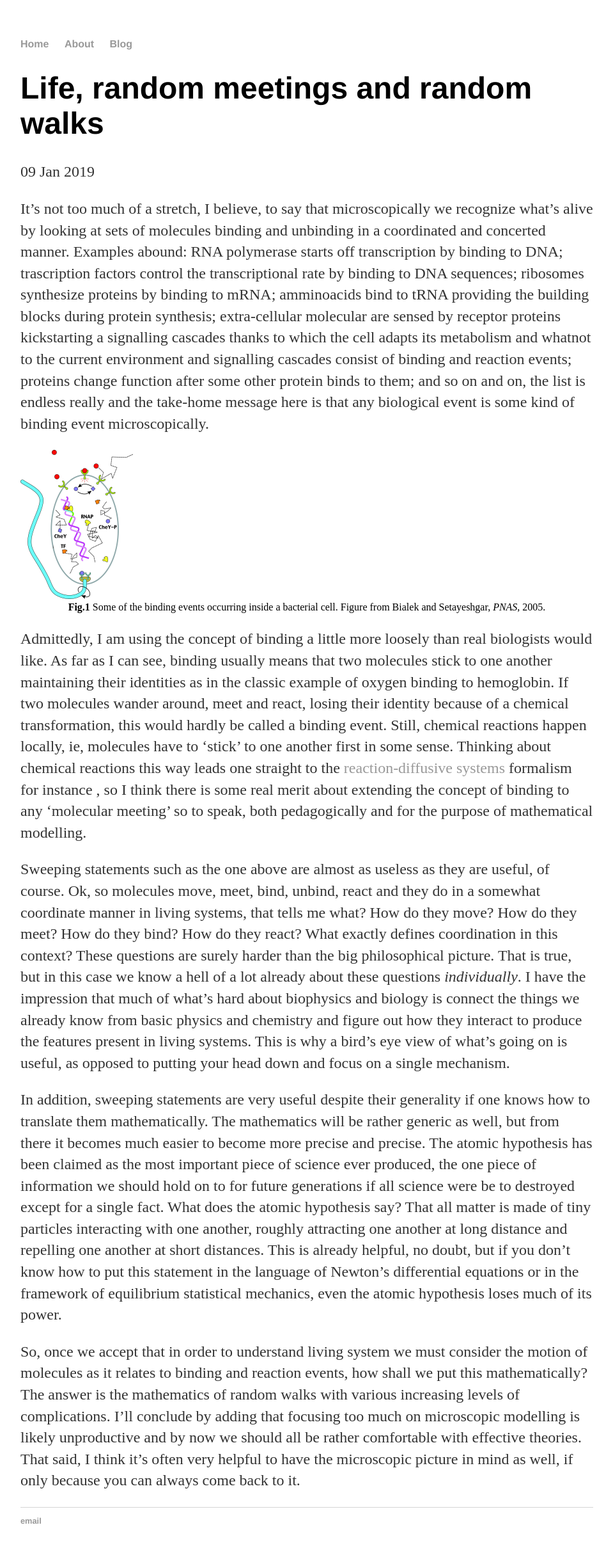
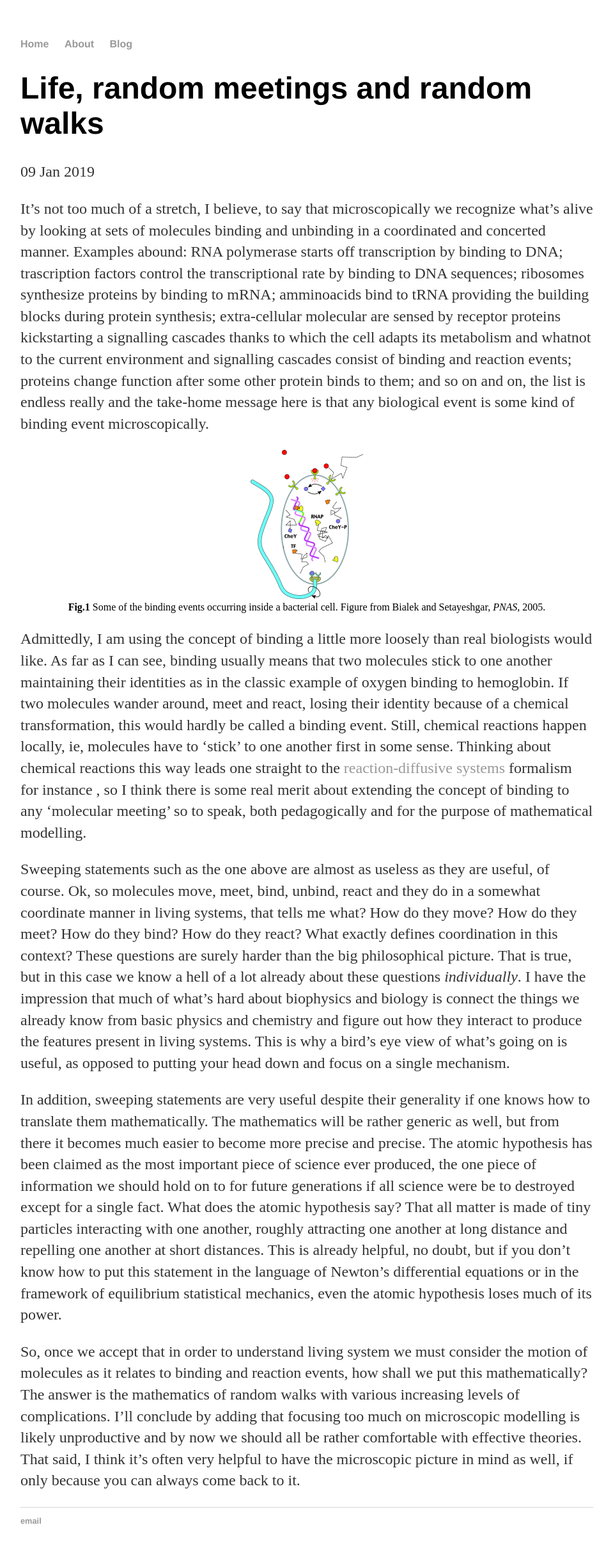
Before and after one commit to ghostsandmachines/ghostsandmachines.github.io, a Jekyll site: the page built from _posts/2019-01-09-ghost-and-machines-site-launched.md, in a window 1280 px wide. Shown: the whole page at 64% size, without its empty margins (160-1119 px from the left). Built offline with Jekyll 4.4.1, drawn with Linux system fonts in a browser that asks for light colours.

Commit message:
Update main.css

```diff
--- a/css/main.css
+++ b/css/main.css
@@ -35,12 +35,10 @@ footer {
 
 figure {
   display: block;
+  text-align: center;
   margin: 0 auto 0.55em;
 }
 
-figure figcaption {
-    text-align: center;
-}
 
 ul.posts {
     margin: 20px auto 40px;
```
